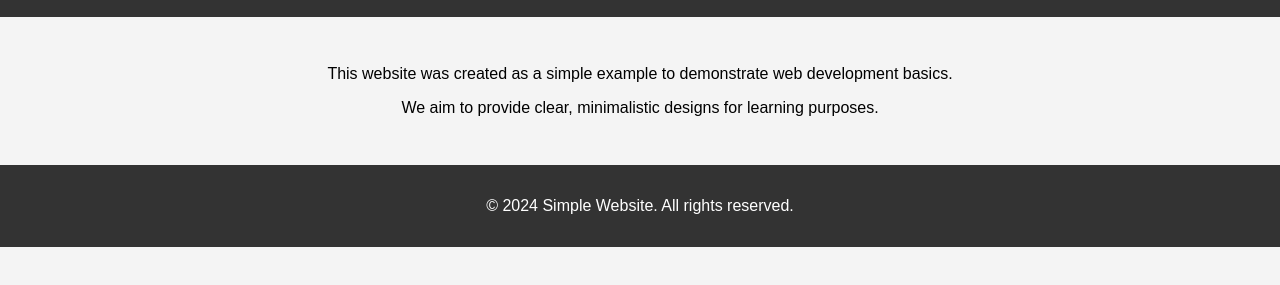
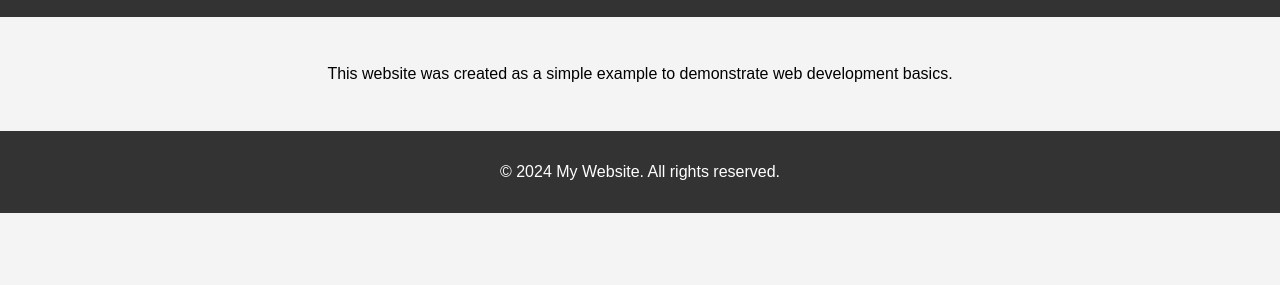
Before and after one commit to MarthaFathy-1/SimpleWebsite, a plain HTML site: page about.html in a window 1280 px wide. Shown: the part 95-380 px from the top of the page. Drawn offline with Linux system fonts and the light colour scheme.

Commit message:
update content of about page

```diff
--- a/about.html
+++ b/about.html
@@ -29,10 +29,10 @@
     </header>
     <main>
         <p>This website was created as a simple example to demonstrate web development basics.</p>
-        <p>We aim to provide clear, minimalistic designs for learning purposes.</p>
+        <!-- <p>We aim to provide clear, minimalistic designs for learning purposes.</p> -->
     </main>
     <footer>
-        <p>&copy; 2024 Simple Website. All rights reserved.</p>
+        <p>&copy; 2024 My Website. All rights reserved.</p>
     </footer>
 </body>
 </html>
```
